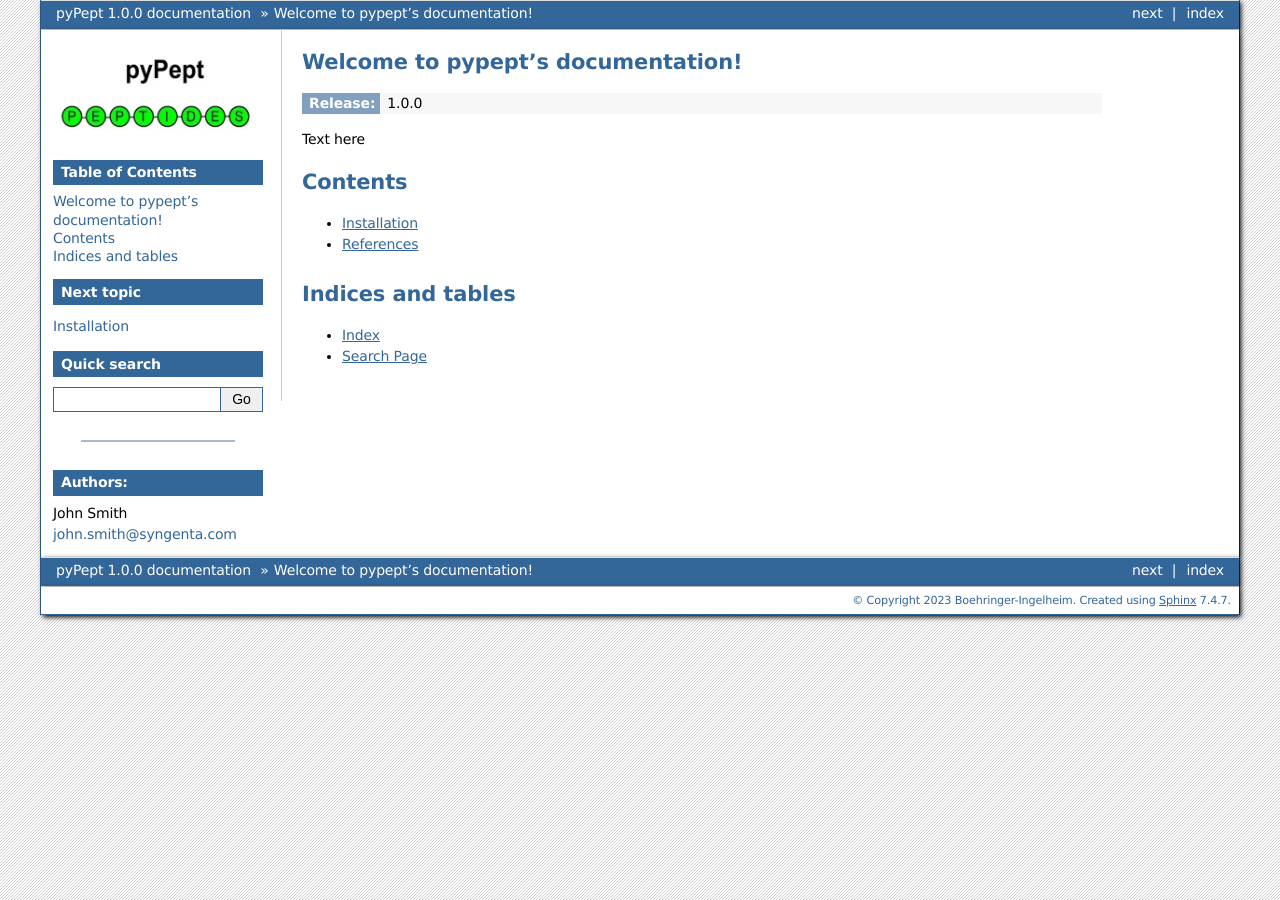
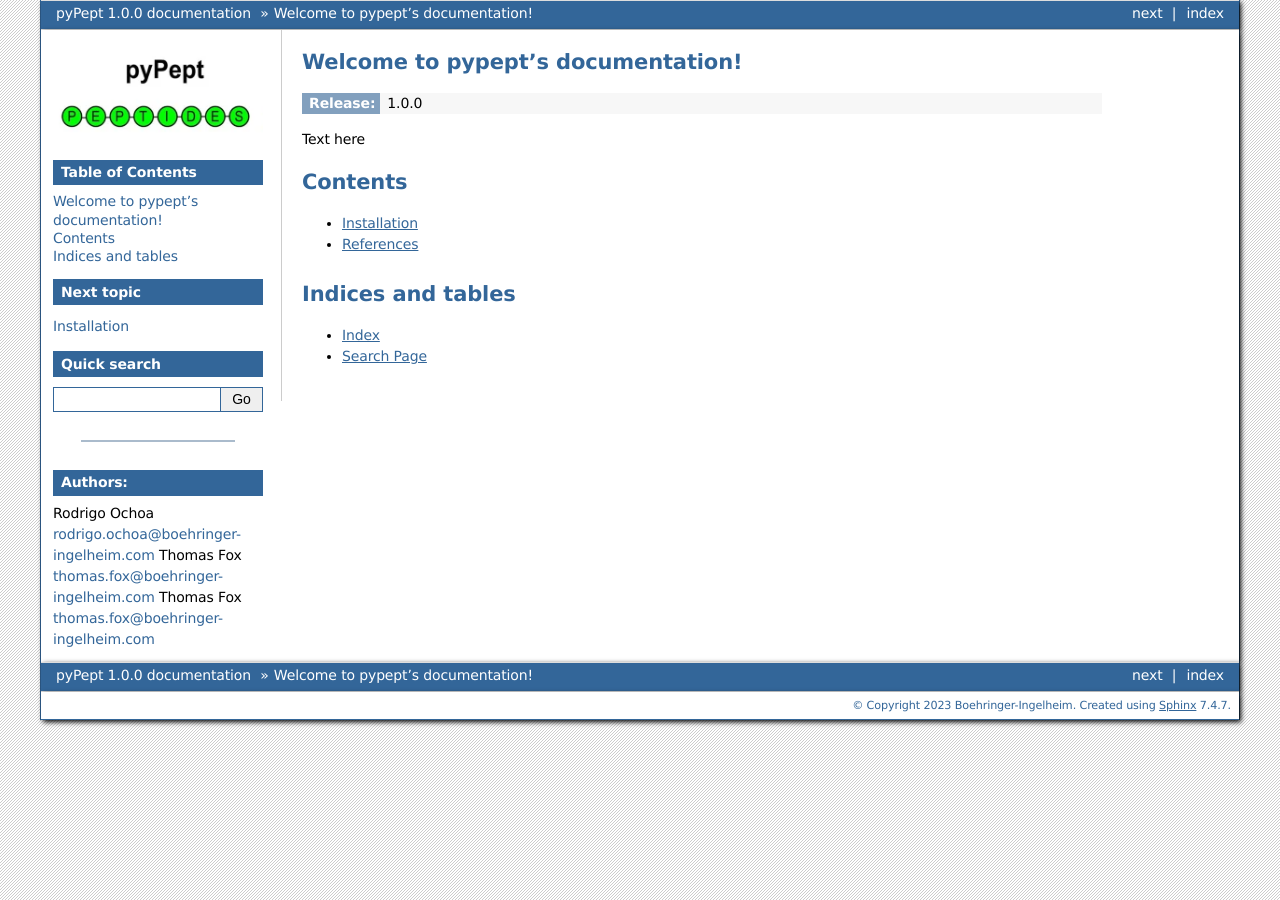
Before and after one commit to Boehringer-Ingelheim/pyPept, a Sphinx documentation site: the page built from docs/source/index.rst, in a window 1280 px wide. Built offline with Sphinx 7.4.7, drawn with Linux system fonts in a browser that asks for light colours.

```diff
--- a/docs/source/templates/authors.html
+++ b/docs/source/templates/authors.html
@@ -2,5 +2,7 @@
 <hr />
 <div id="sphinxsidebar">
     <h3 >Authors:</h3>
-    John Smith <a href = "mailto: john.smith@syngenta.com?subject=pypept: enquiry&body=Dear pypept authors,">john.smith@syngenta.com </a>
+    Rodrigo Ochoa <a href = "mailto: rodrigo.ochoa@boehringer-ingelheim.com?subject=pyPept: enquiry&body=Dear pypept authors,">rodrigo.ochoa@boehringer-ingelheim.com </a>
+    Thomas Fox <a href = "mailto: jthomas.fox@boehringer-ingelheim.com?subject=pyPept: enquiry&body=Dear pypept authors,">thomas.fox@boehringer-ingelheim.com </a>
+    Thomas Fox <a href = "mailto: jthomas.fox@boehringer-ingelheim.com?subject=pyPept: enquiry&body=Dear pypept authors,">thomas.fox@boehringer-ingelheim.com </a>
 </div>
```
